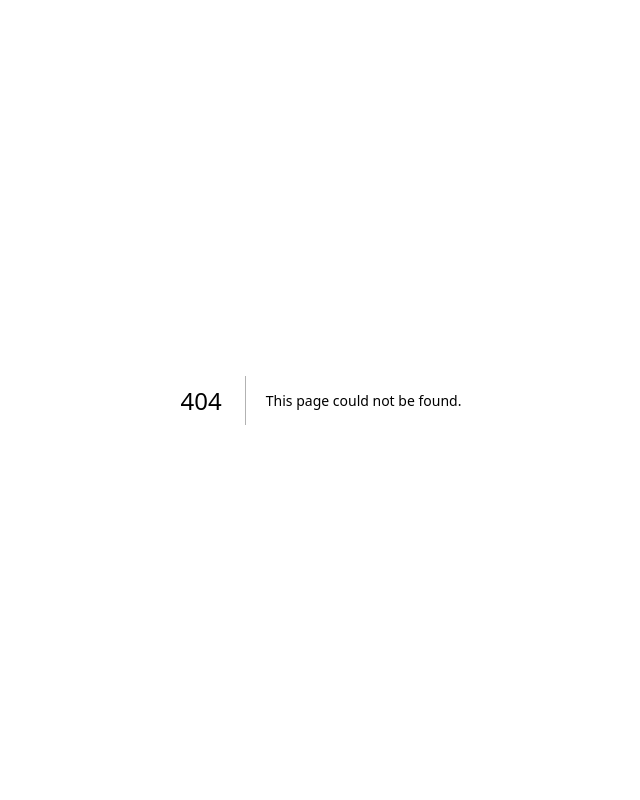
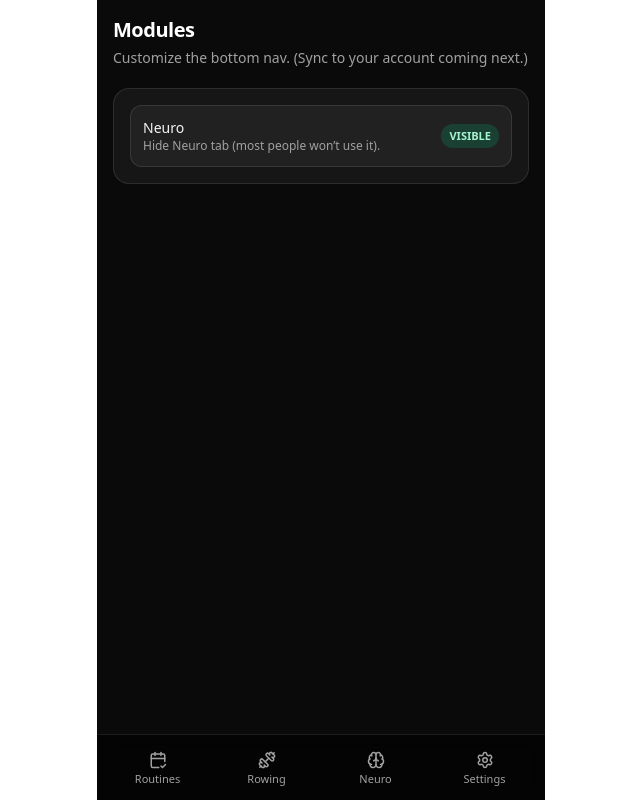
Before and after one commit to DMALUVM/Trackers, a Next.js app: page /app/settings/modules in a window 1280 px wide. Before the commit this address had no page. Shown: the whole page, without its empty margins (319-959 px from the left). Built offline with nearby package versions, Linux system fonts and the light colour scheme.

Commit message:
Add bottom-tab customization (hide Neuro)

```diff
--- a/src/app/app/_components/AppNav.tsx
+++ b/src/app/app/_components/AppNav.tsx
@@ -2,10 +2,13 @@
 
 import Link from "next/link";
 import { usePathname } from "next/navigation";
+import { useEffect, useState } from "react";
 import { CalendarCheck2, Dumbbell, Brain, Settings } from "lucide-react";
 import { cn } from "@/lib/cn";
 
-const items = [
+const KEY = "dr:modules:hideNeuro";
+
+const allItems = [
   { href: "/app/routines", label: "Routines", Icon: CalendarCheck2 },
   { href: "/app/rowing", label: "Rowing", Icon: Dumbbell },
   { href: "/app/neuro", label: "Neuro", Icon: Brain },
@@ -14,10 +17,25 @@ const items = [
 
 export function AppNav() {
   const pathname = usePathname();
+  const [hideNeuro, setHideNeuro] = useState(false);
+
+  useEffect(() => {
+    const raw = localStorage.getItem(KEY);
+    setHideNeuro(raw === "1");
+  }, []);
+
+  const items = hideNeuro
+    ? allItems.filter((i) => i.href !== "/app/neuro")
+    : allItems;
 
   return (
     <nav className="sticky bottom-0 border-t border-white/10 bg-black/60 backdrop-blur">
-      <div className="mx-auto grid max-w-md grid-cols-4 gap-1 p-2">
+      <div
+        className={cn(
+          "mx-auto grid max-w-md gap-1 p-2",
+          items.length === 3 ? "grid-cols-3" : "grid-cols-4"
+        )}
+      >
         {items.map(({ href, label, Icon }) => {
           const active = pathname === href;
           return (
--- /dev/null
+++ b/src/app/app/settings/modules/page.tsx
@@ -0,0 +1,59 @@
+"use client";
+
+import { useEffect, useState } from "react";
+
+const KEY = "dr:modules:hideNeuro";
+
+export default function ModulesSettingsPage() {
+  const [hideNeuro, setHideNeuro] = useState(false);
+  const [status, setStatus] = useState<string>("");
+
+  useEffect(() => {
+    const raw = localStorage.getItem(KEY);
+    setHideNeuro(raw === "1");
+  }, []);
+
+  const toggle = () => {
+    const next = !hideNeuro;
+    setHideNeuro(next);
+    localStorage.setItem(KEY, next ? "1" : "0");
+    setStatus("Saved.");
+    setTimeout(() => setStatus(""), 1200);
+  };
+
+  return (
+    <div className="space-y-5">
+      <header className="space-y-1">
+        <h1 className="text-xl font-semibold tracking-tight">Modules</h1>
+        <p className="text-sm text-neutral-400">
+          Customize the bottom nav. (Sync to your account coming next.)
+        </p>
+        {status ? <p className="text-xs text-neutral-400">{status}</p> : null}
+      </header>
+
+      <section className="rounded-2xl border border-white/10 bg-white/5 p-4">
+        <button
+          type="button"
+          onClick={toggle}
+          className="flex w-full items-center justify-between rounded-xl border border-white/10 bg-white/5 px-3 py-3 text-left text-sm hover:bg-white/10"
+        >
+          <div>
+            <p className="font-medium text-neutral-100">Neuro</p>
+            <p className="text-xs text-neutral-400">
+              Hide Neuro tab (most people won’t use it).
+            </p>
+          </div>
+          <span
+            className={
+              hideNeuro
+                ? "rounded-full bg-white/10 px-2 py-1 text-[11px] font-semibold text-neutral-300"
+                : "rounded-full bg-emerald-500/20 px-2 py-1 text-[11px] font-semibold text-emerald-200"
+            }
+          >
+            {hideNeuro ? "HIDDEN" : "VISIBLE"}
+          </span>
+        </button>
+      </section>
+    </div>
+  );
+}
--- a/src/app/app/settings/page.tsx
+++ b/src/app/app/settings/page.tsx
@@ -10,12 +10,18 @@ export default function SettingsPage() {
         <p className="text-sm text-neutral-400">Account and app preferences.</p>
       </header>
 
-      <section className="rounded-2xl border border-white/10 bg-white/5 p-4">
+      <section className="rounded-2xl border border-white/10 bg-white/5 p-4 space-y-2">
         <a
           className="block w-full rounded-xl border border-white/10 bg-white/5 px-4 py-3 text-sm font-medium text-white hover:bg-white/10"
           href="/app/settings/routines"
         >
           Edit routines + non-negotiables
+        </a>
+        <a
+          className="block w-full rounded-xl border border-white/10 bg-white/5 px-4 py-3 text-sm font-medium text-white hover:bg-white/10"
+          href="/app/settings/modules"
+        >
+          Customize bottom tabs
         </a>
       </section>
 
```
